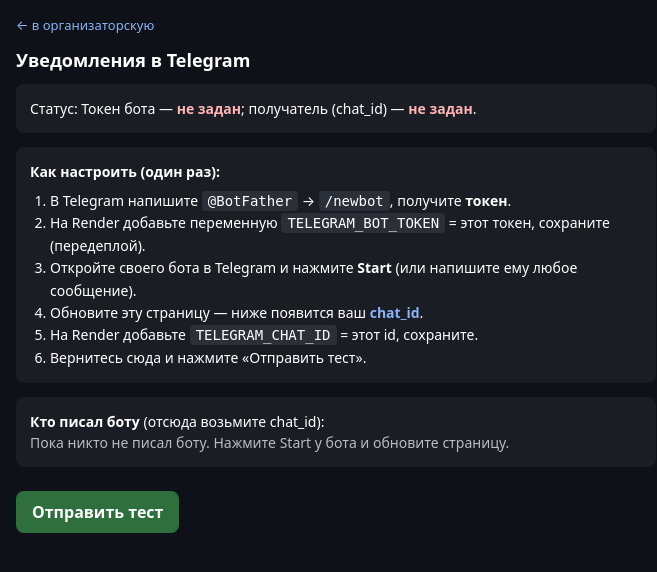
After one commit to Azzara-wow/aroma-web, a FastAPI app: template templates/admin_telegram.html in a window 1280 px wide. The commit adds this page. Shown: the top 572 px of the page, without its empty margins (0-657 px from the left). Run offline with FastAPI, Linux system fonts and the light colour scheme; the template is opened without the code that fills it, so the values that code supplies are empty.

Commit message:
пуши

```diff
--- a/main.py
+++ b/main.py
@@ -16,6 +16,7 @@ import users
 import flow
 import nalichie
 import catalog
+import notify
 
 app = FastAPI()
 app.include_router(admin.router)
@@ -147,5 +148,22 @@ def order(request: Request, payload: OrderIn):
             status_code=503,
         )
     ok = res_z.get("ok") and res_n.get("ok")
+
+    # Уведомление организатору о заказе ЗАКУПКИ (в Telegram, в фоне).
+    # У закупки нет простой суммы (цена по ступеням), поэтому объём и новый итог.
+    if res_z.get("changes"):
+        lines = [f"• {c['aroma']} — +{c['added']} мл (стало {c['to']})" for c in res_z["changes"]]
+        notify.send("🛍 Закупка — новый заказ\n"
+                    f"{user['name']} ({user['phone']})\n" + "\n".join(lines))
+
+    # Уведомление организатору о заказе НАЛИЧИЯ (в Telegram, в фоне).
+    if res_n.get("changes"):
+        lines = [f"• {c['item']} — {c['added']} ({c['sum']} ₽)" for c in res_n["changes"]]
+        total = sum(c.get("sum", 0) for c in res_n["changes"])
+        notify.send("🛒 Наличие — новый заказ\n"
+                    f"{user['name']} ({user['phone']})\n"
+                    + "\n".join(lines)
+                    + f"\nИтого: {total} ₽")
+
     return JSONResponse({"ok": ok, "zakupka": res_z, "nalichie": res_n},
                         status_code=200 if ok else 400)
--- a/templates/admin.html
+++ b/templates/admin.html
@@ -27,7 +27,7 @@
 </head>
 <body>
 
-<div class="nav"><a href="/">← к витрине покупателя</a></div>
+<div class="nav"><a href="/">← к витрине покупателя</a> · <a href="/admin/telegram">🔔 Уведомления</a></div>
 <div style="display:flex; gap:8px; margin-bottom:16px;">
     <a href="/admin" style="flex:1; text-align:center; padding:10px; border-radius:8px; text-decoration:none; background:#2a2f38; color:#fff; font-weight:600;">Закупка</a>
     <a href="/admin/nalichie" style="flex:1; text-align:center; padding:10px; border-radius:8px; text-decoration:none; background:#1a1d23; color:#8ab4f7;">Наличие</a>
--- /dev/null
+++ b/templates/admin_telegram.html
@@ -0,0 +1,65 @@
+<!DOCTYPE html>
+<html lang="ru">
+<head>
+    <meta charset="UTF-8">
+    <title>Уведомления Telegram — организатор</title>
+    <meta name="viewport" content="width=device-width, initial-scale=1">
+    <style>
+        body {font-family: system-ui, -apple-system, sans-serif; margin:0; padding:16px; background:#0e1117; color:#fff; max-width:640px;}
+        h1 {font-size:18px; margin:0 0 12px;}
+        .nav {margin-bottom:14px; font-size:13px;} .nav a {color:#8ab4f7; text-decoration:none;}
+        .card {background:#1a1d23; border-radius:8px; padding:14px; margin-bottom:14px; font-size:14px; line-height:1.5;}
+        .ok {color:#7fd18f;} .bad {color:#ffb4b4;}
+        ol {margin:8px 0 0; padding-left:20px; line-height:1.6;}
+        code {background:#2a2f38; padding:2px 6px; border-radius:4px;}
+        table {width:100%; border-collapse:collapse; margin-top:8px;}
+        td {padding:6px 8px; border-bottom:1px solid #2a2d34;}
+        .id {font-weight:700; color:#8ab4f7; font-variant-numeric:tabular-nums;}
+        a.btn {display:inline-block; margin-top:10px; padding:10px 16px; background:#2f6f3e; color:#fff; border-radius:8px; text-decoration:none; font-weight:600;}
+    </style>
+</head>
+<body>
+<div class="nav"><a href="/admin">← в организаторскую</a></div>
+<h1>Уведомления в Telegram</h1>
+
+<div class="card">
+    Статус:
+    Токен бота — <strong class="{{ 'ok' if token_set else 'bad' }}">{{ 'задан' if token_set else 'не задан' }}</strong>;
+    получатель (chat_id) — <strong class="{{ 'ok' if chat_set else 'bad' }}">{{ current if chat_set else 'не задан' }}</strong>.
+    {% if token_set and chat_set %}<br><span class="ok">Всё настроено ✓</span>{% endif %}
+</div>
+
+{% if test_res %}
+<div class="card">
+    Тест: {% if test_res.ok %}<span class="ok">отправлено ✓ — проверьте Telegram</span>{% else %}<span class="bad">не отправлено: {{ test_res.reason }}</span>{% endif %}
+</div>
+{% endif %}
+
+<div class="card">
+    <strong>Как настроить (один раз):</strong>
+    <ol>
+        <li>В Telegram напишите <code>@BotFather</code> → <code>/newbot</code>, получите <strong>токен</strong>.</li>
+        <li>На Render добавьте переменную <code>TELEGRAM_BOT_TOKEN</code> = этот токен, сохраните (передеплой).</li>
+        <li>Откройте своего бота в Telegram и нажмите <strong>Start</strong> (или напишите ему любое сообщение).</li>
+        <li>Обновите эту страницу — ниже появится ваш <span class="id">chat_id</span>.</li>
+        <li>На Render добавьте <code>TELEGRAM_CHAT_ID</code> = этот id, сохраните.</li>
+        <li>Вернитесь сюда и нажмите «Отправить тест».</li>
+    </ol>
+</div>
+
+<div class="card">
+    <strong>Кто писал боту</strong> (отсюда возьмите chat_id):
+    {% if chats_error %}
+        <div class="bad">{{ chats_error }}</div>
+    {% elif chats %}
+        <table>
+            {% for c in chats %}<tr><td>{{ c.name or '—' }}</td><td class="id">{{ c.id }}</td></tr>{% endfor %}
+        </table>
+    {% else %}
+        <div style="opacity:.7">Пока никто не писал боту. Нажмите Start у бота и обновите страницу.</div>
+    {% endif %}
+</div>
+
+<a class="btn" href="/admin/telegram?test=1">Отправить тест</a>
+</body>
+</html>
```
Also changed, not shown: admin.py (+18 -0 lines), notify.py (added, +75 -0 lines).
